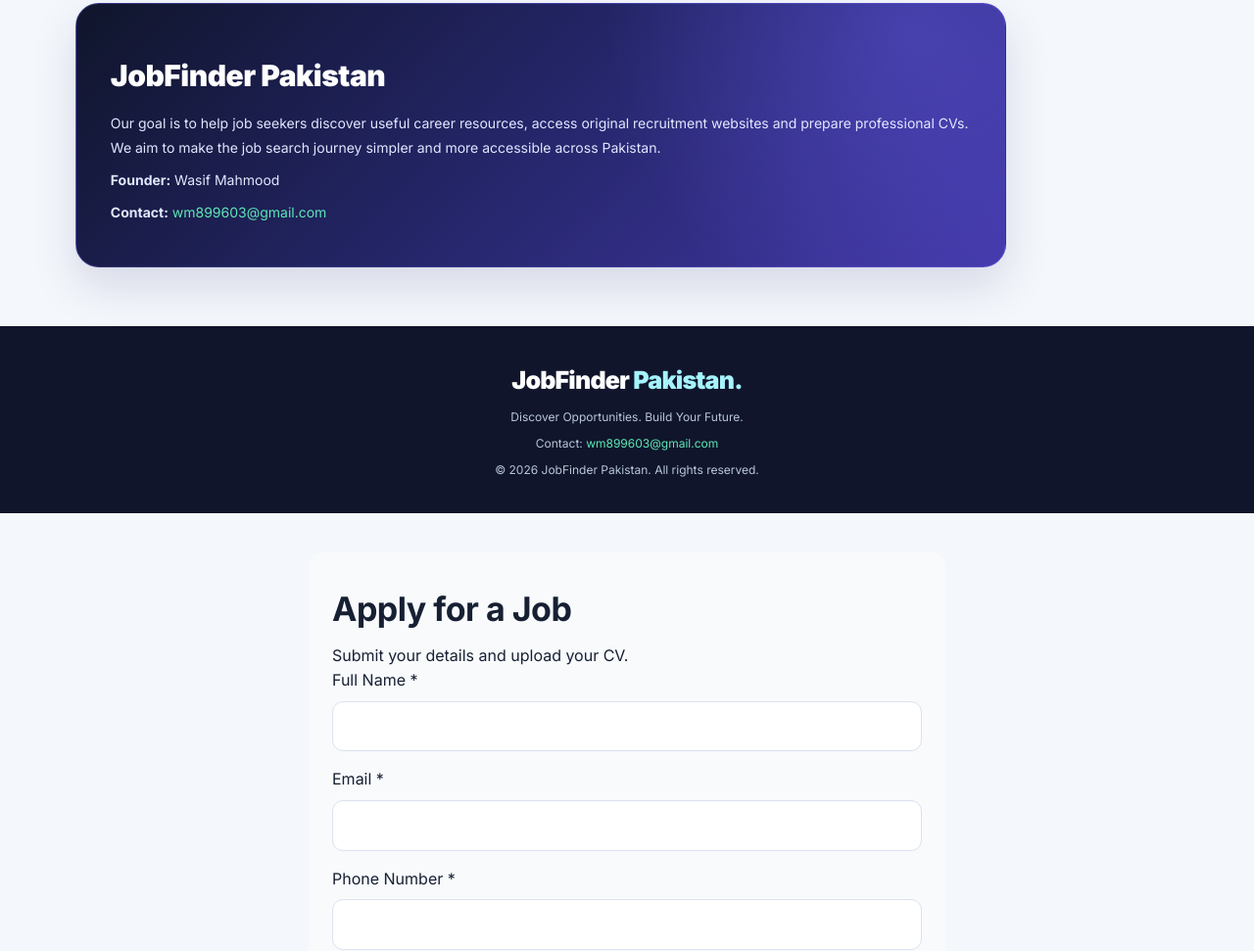
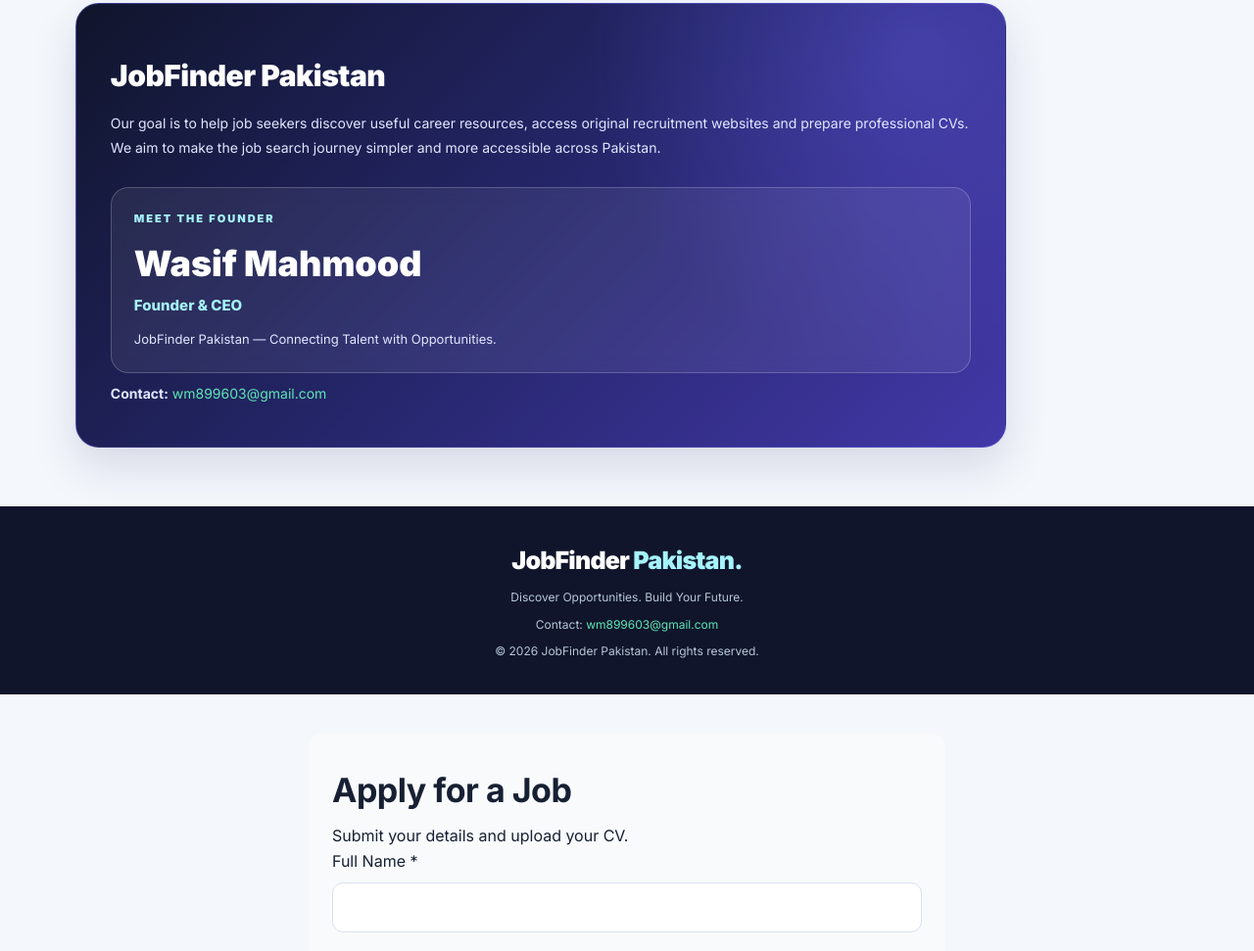
Before and after one commit to wm899603-lgtm/-jobfinder-pakistan, a plain HTML site: page index.html in a window 1280 px wide. Shown: the part 4374-5345 px from the top of the page at 98% size. Drawn offline with Linux system fonts and the light colour scheme.

Commit message:
Update index.html

```diff
--- a/index.html
+++ b/index.html
@@ -665,7 +665,16 @@ footer p{font-size:12px;color:#b7c7d8;margin-top:8px}
 <div class="about-card">
 <h2>JobFinder Pakistan</h2>
 <p>Our goal is to help job seekers discover useful career resources, access original recruitment websites and prepare professional CVs. We aim to make the job search journey simpler and more accessible across Pakistan.</p>
-<p><strong>Founder:</strong> Wasif Mahmood</p>
+
+<div class="founder-profile">
+  <div class="founder-label">Meet the Founder</div>
+  <div class="founder-name">Wasif Mahmood</div>
+  <div class="founder-title">Founder &amp; CEO</div>
+  <div class="founder-tagline">
+    JobFinder Pakistan — Connecting Talent with Opportunities.
+  </div>
+</div>
+
 <p><strong>Contact:</strong> <a href="mailto:wm899603@gmail.com">wm899603@gmail.com</a></p>
 </div>
 </section>
```
